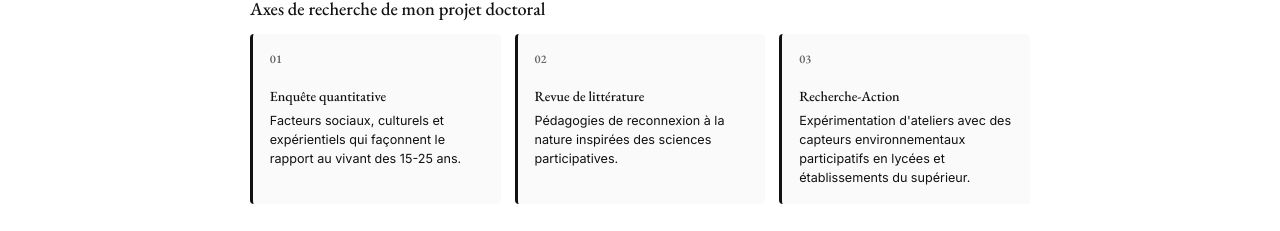
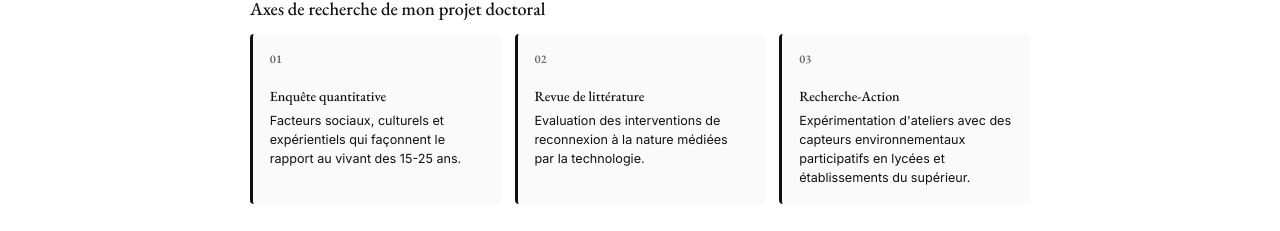
Before and after one commit to marieleapouliquen/marieleapouliquen.github.io, a Jekyll site: the page built from _pages/about.md, in a window 1280 px wide. Shown: the part 586-817 px from the top of the page. Built offline with Jekyll 4.4.1, drawn with Linux system fonts in a browser that asks for light colours.

Commit message:
Update about.md

```diff
--- a/_pages/about.md
+++ b/_pages/about.md
@@ -48,7 +48,7 @@ body_class: page-accordion
   <div class="study">
     <span class="study-num">02</span>
     <h4>Revue de littérature</h4>
-    <p>Pédagogies de reconnexion à la nature inspirées des sciences participatives.</p>
+    <p>Evaluation des interventions de reconnexion à la nature médiées par la technologie.</p>
   </div>
   <div class="study">
     <span class="study-num">03</span>
```
